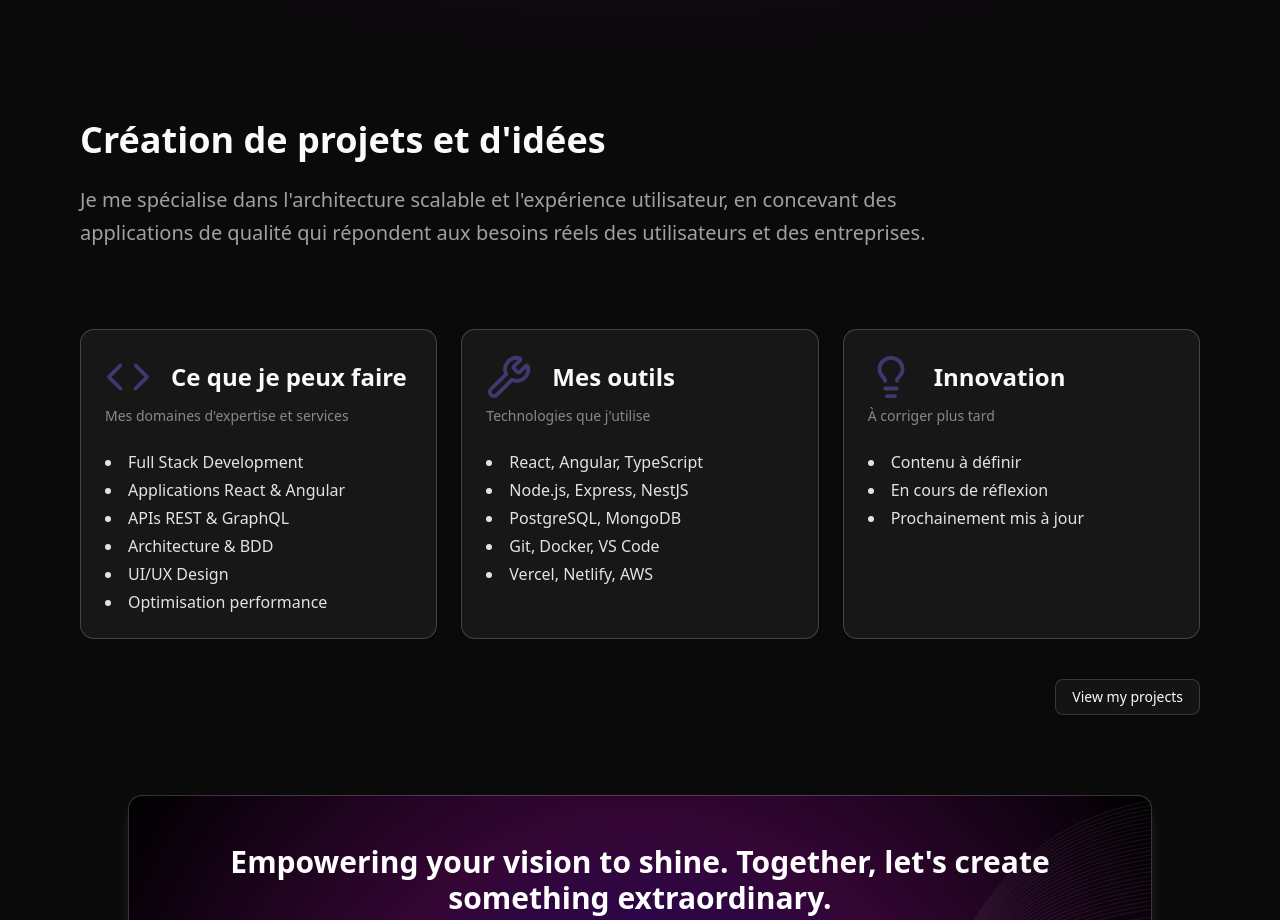
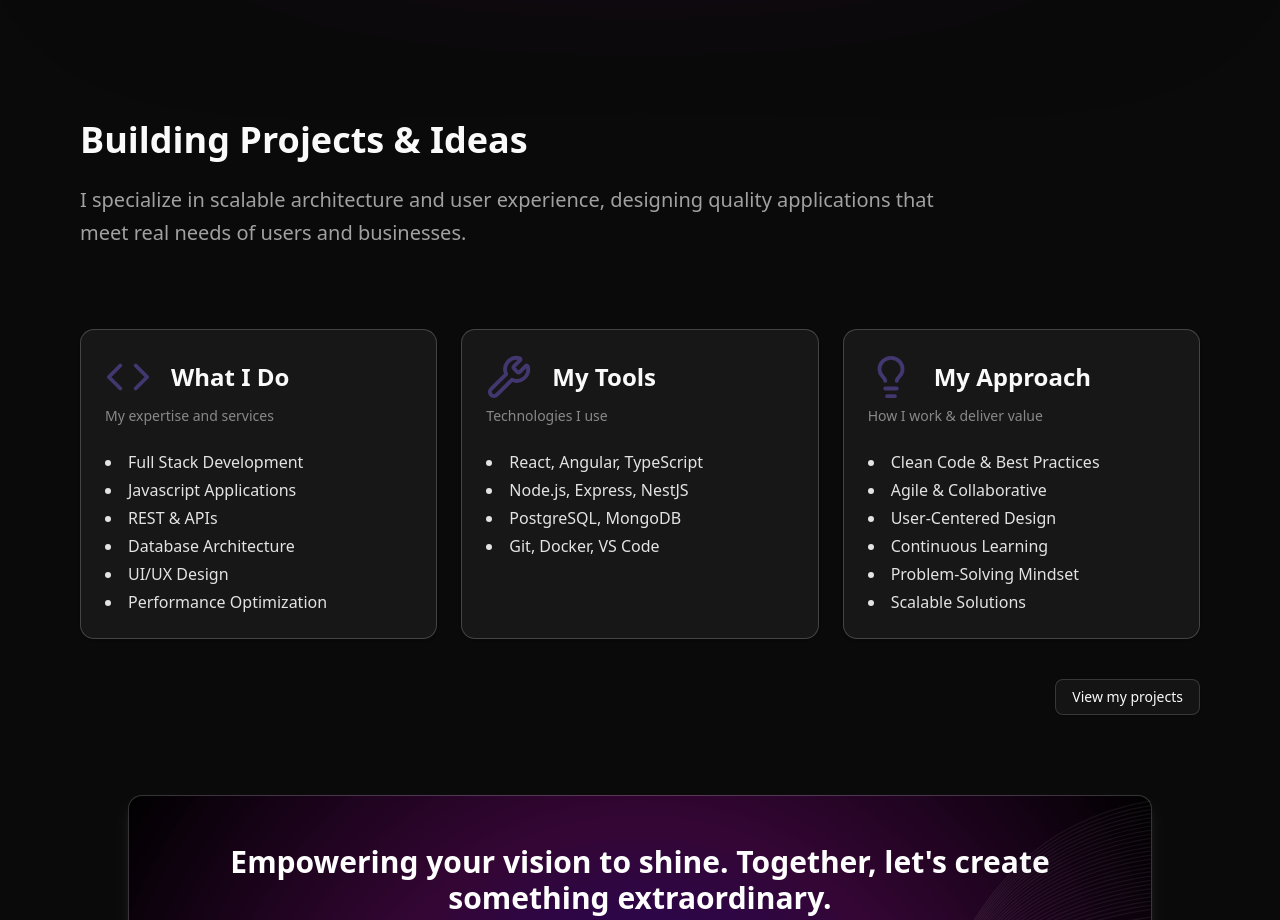
Before and after one commit to pinpin59/Portfolio, a React (Vite) app: page / in a window 1280 px wide. Shown: the part 840-1760 px from the top of the page. Built offline with nearby package versions, Linux system fonts and the light colour scheme.

Commit message:
feat: add emailjs

```diff
--- a/package.json
+++ b/package.json
@@ -10,6 +10,7 @@
     "preview": "vite preview"
   },
   "dependencies": {
+    "@emailjs/browser": "^4.4.1",
     "@radix-ui/react-aspect-ratio": "^1.1.7",
     "@radix-ui/react-dropdown-menu": "^2.1.16",
     "@radix-ui/react-label": "^2.1.7",
--- a/src/components/layout/Navbar.tsx
+++ b/src/components/layout/Navbar.tsx
@@ -10,7 +10,7 @@ import { ModeToggle } from "../ModeToggle";
 const Navbar: React.FC = () => {
   const [isScrolled, setIsScrolled] = useState(false);
   const [currentPath, setCurrentPath] = useState("");
-
+  const email = "kevinpintar59160@gmail.com";
   useEffect(() => {
     setCurrentPath(window.location.pathname);
 
@@ -89,7 +89,7 @@ const Navbar: React.FC = () => {
                 <NavigationMenuItem>
                   <NavigationMenuLink asChild>
                     <a
-                      href="#contact"
+                      href={`mailto:${email}`}
                       className="text-gray-700 dark:text-gray-300 hover:text-blue-600 dark:hover:text-blue-400 transition-colors duration-200 font-medium px-3 py-2 rounded-md hover:bg-gray-100/50 dark:hover:bg-gray-800/50"
                     >
                       Contact
--- /dev/null
+++ b/src/hooks/useContactForm.ts
@@ -0,0 +1,54 @@
+import { useState, useRef } from "react";
+import type { FormEvent } from "react";
+import emailjs from "@emailjs/browser";
+
+interface ContactFormStatus {
+  type: "success" | "error" | "";
+  message: string;
+}
+
+export const useContactForm = () => {
+  const formRef = useRef<HTMLFormElement>(null);
+  const [loading, setLoading] = useState(false);
+  const [status, setStatus] = useState<ContactFormStatus>({
+    type: "",
+    message: "",
+  });
+
+  const sendEmail = async (e: FormEvent<HTMLFormElement>) => {
+    e.preventDefault();
+    setLoading(true);
+    setStatus({ type: "", message: "" });
+
+    try {
+      const result = await emailjs.sendForm(
+        import.meta.env.VITE_EMAILJS_SERVICE_ID,
+        import.meta.env.VITE_EMAILJS_TEMPLATE_ID,
+        formRef.current!,
+        import.meta.env.VITE_EMAILJS_PUBLIC_KEY
+      );
+
+      console.log(result.text);
+      setStatus({
+        type: "success",
+        message: "Message sent successfully! I'll get back to you soon.",
+      });
+      formRef.current?.reset();
+    } catch (error) {
+      console.error(error);
+      setStatus({
+        type: "error",
+        message: "Failed to send message. Please try again.",
+      });
+    } finally {
+      setLoading(false);
+    }
+  };
+
+  return {
+    formRef,
+    loading,
+    status,
+    sendEmail,
+  };
+};
--- a/src/scenes/Home/Contact/components/ContactForm.tsx
+++ b/src/scenes/Home/Contact/components/ContactForm.tsx
@@ -2,31 +2,66 @@ import { Button } from "@/components/ui/button";
 import { Field, FieldLabel, FieldGroup } from "@/components/ui/field";
 import { Input } from "@/components/ui/input";
 import { Textarea } from "@/components/ui/textarea";
+import { useContactForm } from "@/hooks/useContactForm";
 
 const ContactForm = () => {
+  const { formRef, loading, status, sendEmail } = useContactForm();
+
   return (
-    <form className=" bg-[var(--background)] w-full lg:w-[500px]  p-6 border border-gray-200 dark:border-gray-700 rounded-lg shadow-xl backdrop-blur-sm">
+    <form
+      ref={formRef}
+      onSubmit={sendEmail}
+      className=" bg-[var(--background)] w-full lg:w-[500px]  p-6 border border-gray-200 dark:border-gray-700 rounded-lg shadow-xl backdrop-blur-sm"
+    >
       <FieldGroup>
         <Field>
           <FieldLabel htmlFor="name">Name</FieldLabel>
-          <Input id="name" placeholder="Your Name" required />
+          <Input
+            id="name"
+            name="name"
+            placeholder="Your Name"
+            required
+            disabled={loading}
+          />
         </Field>
         <Field>
           <FieldLabel htmlFor="email">Email</FieldLabel>
-          <Input id="email" type="email" placeholder="Your Email" required />
+          <Input
+            id="email"
+            name="email"
+            type="email"
+            placeholder="Your Email"
+            required
+            disabled={loading}
+          />
         </Field>
         <Field>
           <FieldLabel htmlFor="message">Message</FieldLabel>
           <Textarea
             id="message"
+            name="message"
             placeholder="Your Message"
             className="resize-none"
             required
+            disabled={loading}
           />
         </Field>
+
+        {status.message && (
+          <div
+            className={`p-3 rounded-md text-sm ${
+              status.type === "success"
+                ? "bg-green-100 dark:bg-green-900/20 text-green-800 dark:text-green-300"
+                : "bg-red-100 dark:bg-red-900/20 text-red-800 dark:text-red-300"
+            }`}
+          >
+            {status.message}
+          </div>
+        )}
+
         <Field orientation="horizontal">
-          <Button variant={"outline"} type="submit">
-            Submit
+          <Button variant={"outline"} type="submit" disabled={loading}>
+            {loading ? "Sending..." : "Submit"}
           </Button>
         </Field>
       </FieldGroup>
--- a/src/scenes/Home/Skills/Skills.tsx
+++ b/src/scenes/Home/Skills/Skills.tsx
@@ -7,38 +7,40 @@ import { Code, Wrench, Lightbulb } from "lucide-react";
 const Skills = () => {
   const skills: Skill[] = [
     {
-      title: "Ce que je peux faire",
-      description: "Mes domaines d'expertise et services",
+      title: "What I Do",
+      description: "My expertise and services",
       icon: <Icon className="text-chart-1" icon={Code} size={46} />,
       cardContent: [
         "Full Stack Development",
-        "Applications React & Angular",
-        "APIs REST & GraphQL",
-        "Architecture & BDD",
+        "Javascript Applications",
+        "REST & APIs",
+        "Database Architecture",
         "UI/UX Design",
-        "Optimisation performance",
+        "Performance Optimization",
       ],
     },
     {
-      title: "Mes outils",
-      description: "Technologies que j'utilise",
+      title: "My Tools",
+      description: "Technologies I use",
       icon: <Icon className="text-chart-1" icon={Wrench} size={46} />,
       cardContent: [
         "React, Angular, TypeScript",
         "Node.js, Express, NestJS",
         "PostgreSQL, MongoDB",
         "Git, Docker, VS Code",
-        "Vercel, Netlify, AWS",
       ],
     },
     {
-      title: "Innovation",
-      description: "À corriger plus tard",
+      title: "My Approach",
+      description: "How I work & deliver value",
       icon: <Icon className="text-chart-1" icon={Lightbulb} size={46} />,
       cardContent: [
-        "Contenu à définir",
-        "En cours de réflexion",
-        "Prochainement mis à jour",
+        "Clean Code & Best Practices",
+        "Agile & Collaborative",
+        "User-Centered Design",
+        "Continuous Learning",
+        "Problem-Solving Mindset",
+        "Scalable Solutions",
       ],
     },
   ];
@@ -50,12 +52,11 @@ const Skills = () => {
   return (
     <section className="p-4 sm:p-10 md:p-20 mt-20">
       <h2 className="text-3xl md:text-4xl font-bold mb-6">
-        Création de projets et d'idées
+        Building Projects & Ideas
       </h2>
       <p className="text-lg md:text-xl text-muted-foreground max-w-4xl leading-relaxed">
-        Je me spécialise dans l'architecture scalable et l'expérience
-        utilisateur, en concevant des applications de qualité qui répondent aux
-        besoins réels des utilisateurs et des entreprises.
+        I specialize in scalable architecture and user experience, designing
+        quality applications that meet real needs of users and businesses.
       </p>
       <div className="mt-20">
         <SkillCardGrid skills={skills} />
```
Also changed, not shown: 1 other file (tests, documents, lock files or other folders).
